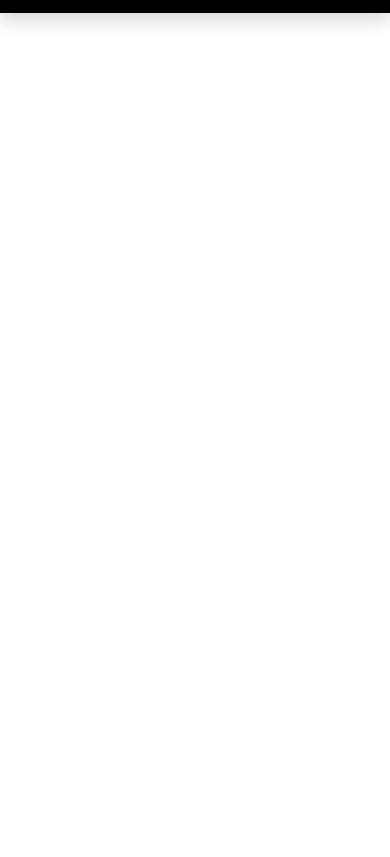
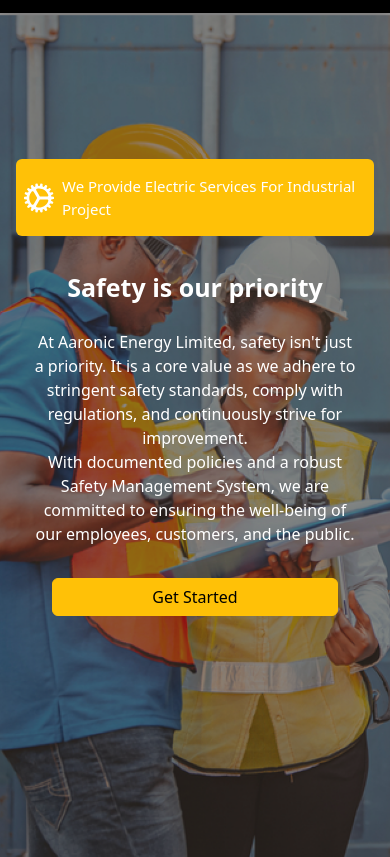
Before and after one commit to godspowerlinne/bootstrap, a plain HTML site: page Aaronic/landing-page.html in a window 390 px wide. Shown: the part 69-926 px from the top of the page. Before the commit the page ends 844 px from the top, so only its background shows below. Drawn offline with nearby package versions, Linux system fonts and the light colour scheme.

Commit message:
Feat: Aaronic Hero,with Responsive

```diff
--- a/Aaronic/landing-page.css
+++ b/Aaronic/landing-page.css
@@ -1,6 +1,11 @@
 @import url('https://fonts.googleapis.com/css2?family=Mulish:ital,wght@0,200..1000;1,200..1000&display=swap');
 
+
+body{
+    overflow-x: hidden;
+}
     nav {
+        background-color: #ffffff88;
         @media (max-width: 768px) {
             background-color: #000 !important;
         }
@@ -15,7 +20,7 @@
         transition: background-color 0.3s ease;
 
     }
-    nav button {
+    button {
         font-weight: 500!important;
         padding-inline: 25px !important;
     }
@@ -101,3 +106,112 @@
         box-shadow: 3px 3px 5px #B4B4B4aa;
 
 }
+
+/* hero section */
+
+.Mycontainer {
+    position: relative;
+
+
+    @media (max-width: 849px) {
+        position: relative;
+        background-image: url(../Images/5a3e732812\ 1.png) ;
+        background-position: center;
+        background-repeat: no-repeat;
+        background-size: cover;
+        color: #fff;
+    }
+
+}
+#bgImgl{
+    position: relative;
+    top: 0%;
+    left: 0%;
+    width: 100%;
+    height: 100vh;
+    display: none;
+
+    @media (max-width: 849px) {
+        display: block;
+    }
+}
+#bgImg2{
+    position: relative;
+    top: 0%;
+    left: 0%;
+    width: 100%;
+    height: 700px;
+    display: none;
+
+    @media (min-width: 850px) {
+        display: block;
+    }
+}
+.heroContent {
+    width: 619px;
+    position: absolute !important;
+    top: 152px;
+    right: 82px;
+    z-index: 4;
+    padding: 1rem;
+    @media (max-width : 900px) {
+        width: 100%;
+        top: 130px;
+        left: 0px;
+    }
+}
+.text-white-p {
+    color: #ffffff;
+    font-size: 18px;
+    font-weight: 500;
+    line-height: 22.59px;
+    text-align: left;
+    @media (max-width : 849px) {
+        font-size: 15px;
+        font-weight: 200;
+    }
+
+}
+
+.content {
+    h1 {
+        color: #000;
+        font-size: 56px;
+        font-weight: 700;
+        line-height: 70.28px;
+        text-align: left;
+
+        @media (max-width : 849px) {
+            font-size: 25px;
+            color: #fff;
+            text-align: center;
+        }
+    }
+    p {
+        color: #000;
+        font-size: 18px;
+        font-weight: 400;
+        line-height: 22.59px;
+        text-align: left;
+        @media (max-width : 849px) {
+            font-size: 16px;
+            color: #fff;
+            text-align: center;
+            line-height: 1.5;
+        }
+
+    }
+    width: 559px;
+    @media (max-width : 849px) {
+        width: 90%;
+        margin: auto;
+    }
+}
+
+.linnebtn{
+    @media (max-width : 849px) {
+        width: 80%;
+        margin: auto;
+        display: block;
+    }
+}
--- a/Aaronic/landing-page.html
+++ b/Aaronic/landing-page.html
@@ -13,7 +13,7 @@
     <!-- Header  -->
     <header>
         <!-- Navigation Bar -->
-        <nav class="navbar fixed-top p-2 py-3 p-md-5 shadow">
+        <nav class="navbar absolute-top p-2 py-3 p-md-5 shadow">
             <div class="container-fluid">
                 <a class="navbar-brand Logo" href="#">
                     <div><img src="../Images/WhatsApp Image 2024-04-15 at 14.00 1.png" alt="Logo"></div>
@@ -57,6 +57,22 @@
                 </div>
             </div>
         </nav>
+        <!-- Hero Section  -->
+        <section class="Mycontainer">
+            <img id="bgImgl" src="../Images/Rectangle 1 (1).png" alt="Backround Image">
+            <img id="bgImg2" src="../Images/Image (9).png" alt="Backround Image">
+            <div class="heroContent d-flex flex-column gap-3  ">
+                <div class="d-flex gap-2 align-items-center bg-warning col-md-10 m-auto m-lg-0 rounded px-2">
+                    <img src="../Images/Vector.svg" alt="Vector">
+                    <p class="pt-3 text-white-p">We Provide Electric Services For Industrial Project</p>
+                </div>
+                <div class="content">
+                    <h1>Safety is our priority</h1>
+                    <p>At Aaronic Energy Limited, safety isn't just a priority. It is a core value as we adhere to stringent safety standards, comply with regulations, and continuously strive for improvement. <br>With documented policies and a robust Safety Management System, we are committed to ensuring the well-being of our employees, customers, and the public.</p>
+                </div>
+                <div><button type="button" class="btn linnebtn btn-warning px-4">Get Started</button></div>
+            </div>
+        </section>
     </header>
     <!-- Main Section  -->
     <main></main>
```
Also changed, not shown: Images/5a3e732812 1.png (added), Images/Rectangle 1 (1).png (added), Images/Vector.svg (added).
